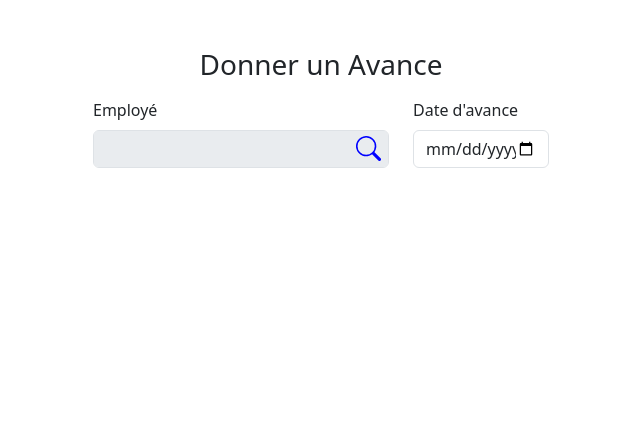
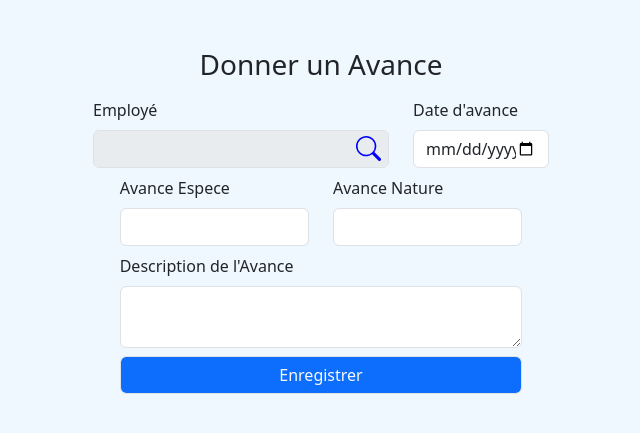
Before and after one commit to branGitfox/gestionEmployers, a PHP site: page /avance.html in a window 1280 px wide. Shown: the top 433 px of the page, without its empty margins (319-959 px from the left). Run offline with PHP 8.4, Linux system fonts and the light colour scheme.

```diff
--- a/avance.html
+++ b/avance.html
@@ -18,7 +18,7 @@
             </div>
 
             <div class="search-input">
-                <input type="text" placeholder="Recherche">
+                <input type="text" placeholder="Recherche" id="search-field">
             </div>
             <div class="result-container">
                 <div class="result-div"><a href=""><svg xmlns="http://www.w3.org/2000/svg" width="25" height="25" fill="currentColor" class="bi bi-person" viewBox="0 0 16 16">
@@ -56,6 +56,27 @@
                     <input type="date" class="form-control">
                 </div>
             </div>
+            <div class="row mt-2 justify-content-center">
+                <div class="col-4">
+                <label for="AvanceE" class="form-label">Avance Espece</label>
+                <input type="number" class="form-control" id="avanceE">
+                </div>
+                <div class="col-4">
+                    <label for="AvanceN" class="form-label">Avance Nature</label>
+                    <input type="number" class="form-control" id="AvanceN">
+                    </div>
+            </div>
+            <div class="row mt-2 justify-content-center">
+                <div class="col-8">
+                    <label for="description" class="form-label">Description de l'Avance</label>
+                    <textarea name="" id="description" class="form-control" aria-placeholder="La raison de l'avance ici...""></textarea>
+                </div>
+            </div>
+            <div class="row mt-2 justify-content-center">
+                <div class="col-8">
+                    <input type="submit" class="form-control bg-primary text-light" value="Enregistrer">
+                </div>
+            </div>
         </div>
         <script src="./js/bootstrap.min.js"></script>
     <script>
@@ -66,6 +87,10 @@
             document.querySelector('.search-container').style.display='block'
 
         })
+
+        document.querySelector('#search-field').addEventListener('keyup', () => {
+            alert(document.querySelector('#search-field').value)
+        })
     </script>
 </body>
 </html>
--- a/css/avance.css
+++ b/css/avance.css
@@ -9,12 +9,18 @@
     position: absolute;
     left: 32%;
     top: 15%;
-    border: solid 0.1px gray;
+    /* border: solid 0.1px gray; */
     border-radius: 5px;
-    background-color: whitesmoke;
+    background-color: white;
     display: none;
     z-index: 100;
 }
+
+h4{
+    font-size: 20px;
+}
+
+body{background-color: #f0f8ff;}
 
 #search-icon {
     position: absolute;
@@ -46,10 +52,11 @@ h4{
 
 .search-input input{
     padding: 10px;
-    width: 500px;
+    width: 470px;
     border: solid 1px gray;
     border-radius: 3px;
     transition: .1s all ease;
+    margin-top: 5px;
 }
 .search-input {
     display: flex;
@@ -69,27 +76,28 @@ h4{
     width: 500px;
     max-height: 300px;
     overflow: auto;
-    border: solid 0.1px gray;
     border-radius: 5px;
 }
 
 .result-div {
     width: 100%;
     height: 50px;
-    border: solid 0.1px gray;
+    border: solid 0.1px whitesmoke;
     /* padding: 10px; */
     font-family: system-ui, -apple-system, BlinkMacSystemFont, 'Segoe UI', Roboto, Oxygen, Ubuntu, Cantarell, 'Open Sans', 'Helvetica Neue', sans-serif;
     text-align: center;
     display: flex;
     justify-content: center;
     align-items: center;
+    margin-bottom: 2px;
+    box-shadow: 0px 0px 10px whitesmoke;
 
 
 }
 
 .result-div a {
     width: 100%;
-    background-color: #f0f8ff;
+    background-color: white;
     padding-top: .78rem;
     padding-bottom: .78rem;
     border-radius: 3px;
@@ -104,3 +112,5 @@ h4{
     left: 10px;
     top: 30%;
 }
+
+F
--- a/employerActions.html
+++ b/employerActions.html
@@ -29,7 +29,7 @@
                     <path d="M14.5 3a.5.5 0 0 1 .5.5v9a.5.5 0 0 1-.5.5h-13a.5.5 0 0 1-.5-.5v-9a.5.5 0 0 1 .5-.5zm-13-1A1.5 1.5 0 0 0 0 3.5v9A1.5 1.5 0 0 0 1.5 14h13a1.5 1.5 0 0 0 1.5-1.5v-9A1.5 1.5 0 0 0 14.5 2z"/>
                     <path d="M5 8a.5.5 0 0 1 .5-.5h7a.5.5 0 0 1 0 1h-7A.5.5 0 0 1 5 8m0-2.5a.5.5 0 0 1 .5-.5h7a.5.5 0 0 1 0 1h-7a.5.5 0 0 1-.5-.5m0 5a.5.5 0 0 1 .5-.5h7a.5.5 0 0 1 0 1h-7a.5.5 0 0 1-.5-.5m-1-5a.5.5 0 1 1-1 0 .5.5 0 0 1 1 0M4 8a.5.5 0 1 1-1 0 .5.5 0 0 1 1 0m0 2.5a.5.5 0 1 1-1 0 .5.5 0 0 1 1 0"/>
                   </svg>LISTES</a></div>
-                <div><a  href=""><svg xmlns="http://www.w3.org/2000/svg" width="25" height="25" fill="currentColor" class="bi bi-cash-coin" viewBox="0 0 16 16">
+                <div><a  href="avance.html"><svg xmlns="http://www.w3.org/2000/svg" width="25" height="25" fill="currentColor" class="bi bi-cash-coin" viewBox="0 0 16 16">
                     <path fill-rule="evenodd" d="M11 15a4 4 0 1 0 0-8 4 4 0 0 0 0 8m5-4a5 5 0 1 1-10 0 5 5 0 0 1 10 0"/>
                     <path d="M9.438 11.944c.047.596.518 1.06 1.363 1.116v.44h.375v-.443c.875-.061 1.386-.529 1.386-1.207 0-.618-.39-.936-1.09-1.1l-.296-.07v-1.2c.376.043.614.248.671.532h.658c-.047-.575-.54-1.024-1.329-1.073V8.5h-.375v.45c-.747.073-1.255.522-1.255 1.158 0 .562.378.92 1.007 1.066l.248.061v1.272c-.384-.058-.639-.27-.696-.563h-.668zm1.36-1.354c-.369-.085-.569-.26-.569-.522 0-.294.216-.514.572-.578v1.1h-.003zm.432.746c.449.104.655.272.655.569 0 .339-.257.571-.709.614v-1.195l.054.012z"/>
                     <path d="M1 0a1 1 0 0 0-1 1v8a1 1 0 0 0 1 1h4.083c.058-.344.145-.678.258-1H3a2 2 0 0 0-2-2V3a2 2 0 0 0 2-2h10a2 2 0 0 0 2 2v3.528c.38.34.717.728 1 1.154V1a1 1 0 0 0-1-1z"/>
```
